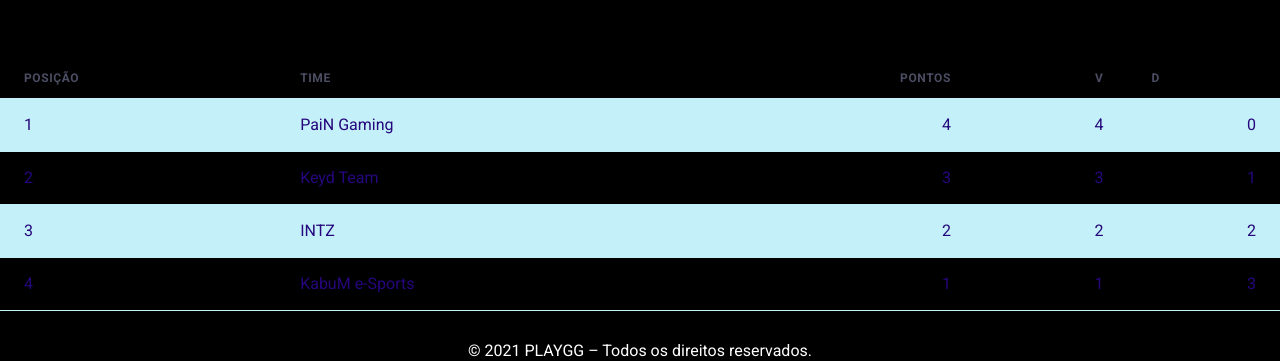
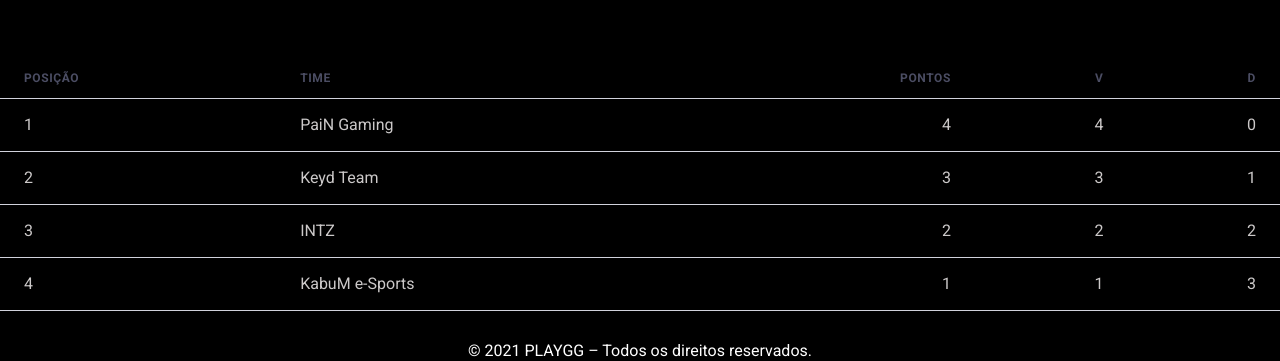
Before and after one commit to felipegomes08/playgg-frontend, a Next.js app: page /details in a window 1280 px wide. Shown: the part 977-1338 px from the top of the page. Built offline with nearby package versions, Linux system fonts and the light colour scheme.

Commit message:
update details
update details

```diff
--- a/src/pages/details.tsx
+++ b/src/pages/details.tsx
@@ -85,14 +85,14 @@
           Resultados
         </Text>
       </Flex>
-      <Table variant="striped"  color="#25067c" colorScheme="cyan">
+      <Table  color="#ccc9c9" >
   <Thead>
     <Tr>
       <Th>Posição</Th>
       <Th>Time</Th>
       <Th isNumeric>Pontos</Th>
       <Th isNumeric>V</Th>
-      <Th isNumericn>D</Th>
+      <Th isNumeric>D</Th>
     </Tr>
   </Thead>
   <Tbody>
```
